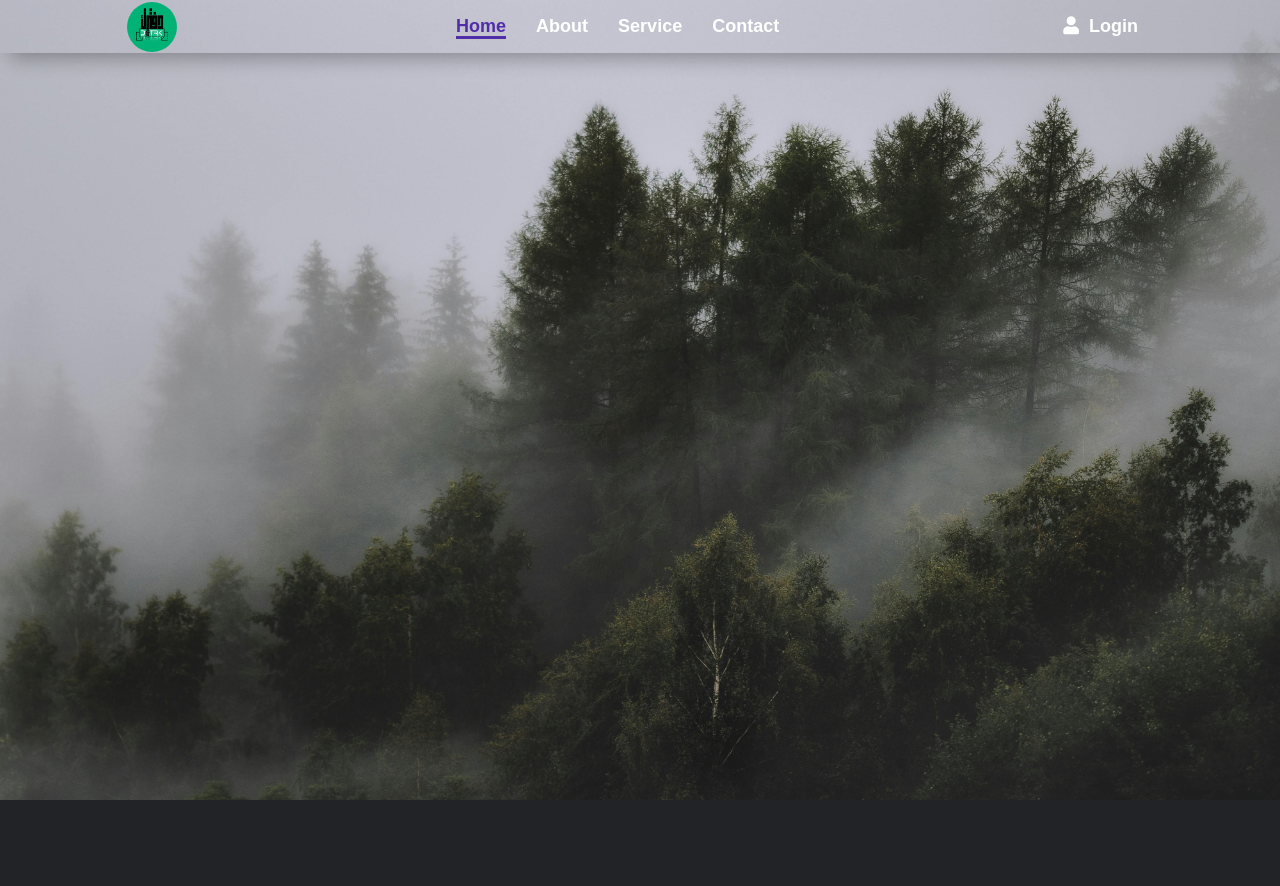
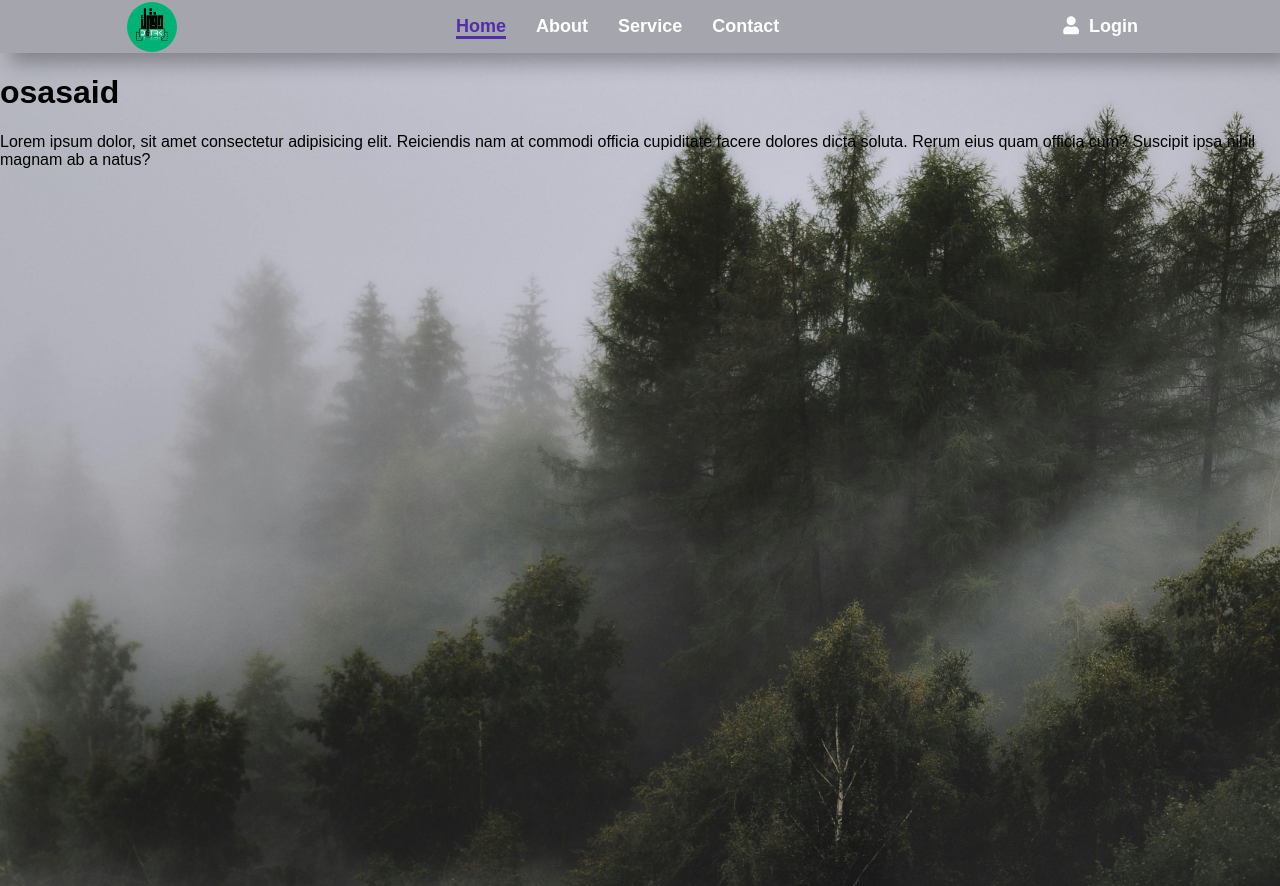
Before and after one commit to osamastan/Project, a plain HTML site: page Home/home.html in a window 1280 px wide. Shown: the top 886 px of the page. Before the commit the page ends 800 px from the top, so only its background shows below. Drawn offline with Linux system fonts and the light colour scheme.

Commit message:
last one

```diff
--- a/Home/home.css
+++ b/Home/home.css
@@ -5,9 +5,13 @@ body{
     background-color: #222327;
     background-image: url('2.jpg');
     background-size: cover;
+    height: 1000px;
 }
 header{
-    box-shadow: 10px 5px 20px rgba(0, 0, 0, 0.3);
+    background-color: #a5a5ad;
+    position: sticky;
+    top: 0px;
+    box-shadow: 10px 10px 20px rgba(0, 0, 0, 0.3);
 }
 .logo img{
     display: flex;
--- a/Home/home.html
+++ b/Home/home.html
@@ -25,5 +25,7 @@
         </ul>
     </nav>
 </header>
+<h1>osasaid</h1>
+<p>Lorem ipsum dolor, sit amet consectetur adipisicing elit. Reiciendis nam at commodi officia cupiditate facere dolores dicta soluta. Rerum eius quam officia cum? Suscipit ipsa nihil magnam ab a natus?</p>
 </body>
 </html>
```
